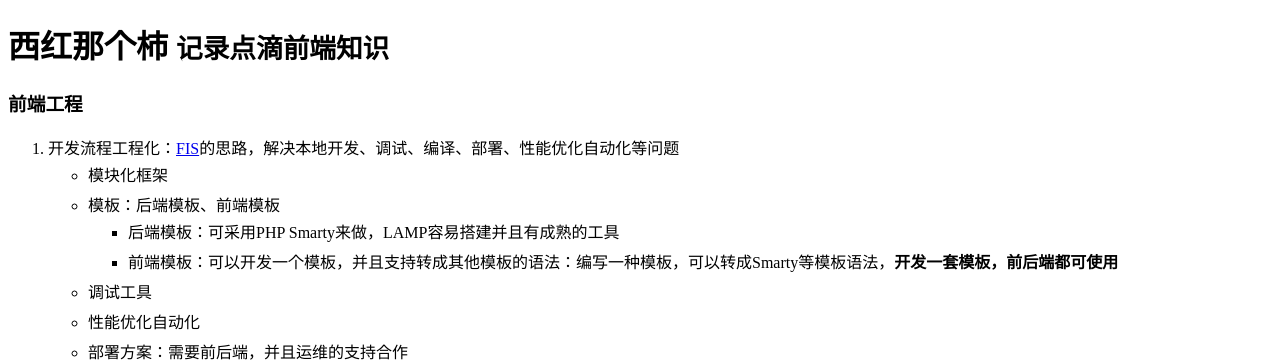
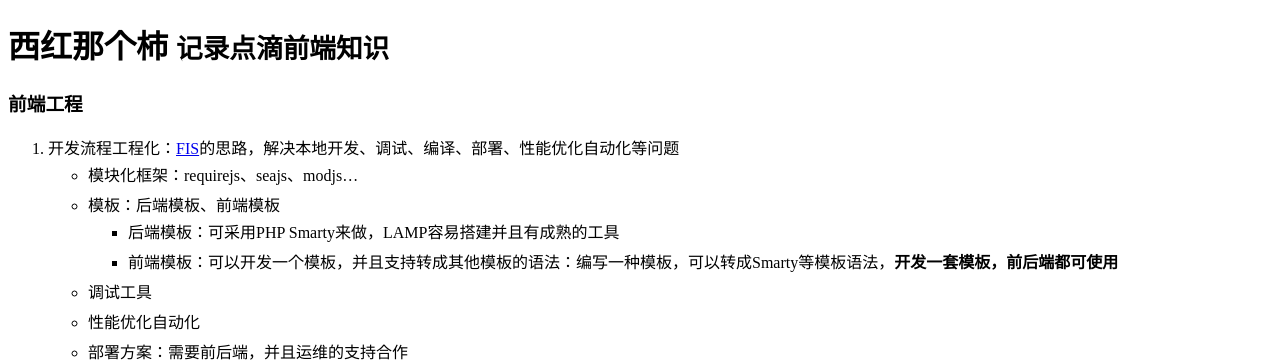
Before and after one commit to supersha/supersha.github.io, a Jekyll site: the page built from index.md, in a window 1280 px wide and 900 px high, cut to the strip 0-486 px from the top of the window. Shown: the top 362 px of the strip. Built offline with Jekyll 4.4.1, drawn with Linux system fonts in a browser that asks for light colours.

Commit message:
by shafeng

```diff
--- a/index.md
+++ b/index.md
@@ -12,7 +12,7 @@ tagline: 记录点滴前端知识
 ### 前端工程
 
 0. 开发流程工程化：[FIS](http://fis.baidu.com)的思路，解决本地开发、调试、编译、部署、性能优化自动化等问题
-    * 模块化框架
+    * 模块化框架：requirejs、seajs、modjs...
     * 模板：后端模板、前端模板
         * 后端模板：可采用PHP Smarty来做，LAMP容易搭建并且有成熟的工具
         * 前端模板：可以开发一个模板，并且支持转成其他模板的语法：编写一种模板，可以转成Smarty等模板语法，**开发一套模板，前后端都可使用**
```
Also changed, not shown: other parts of index.md (+1 -3 lines).
